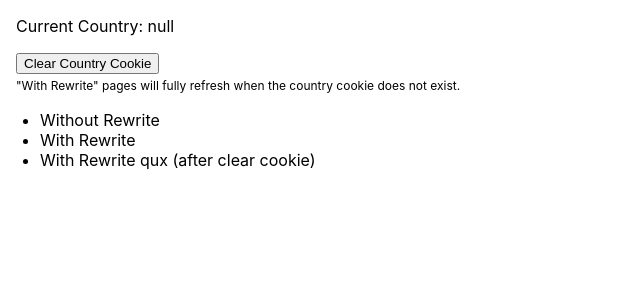
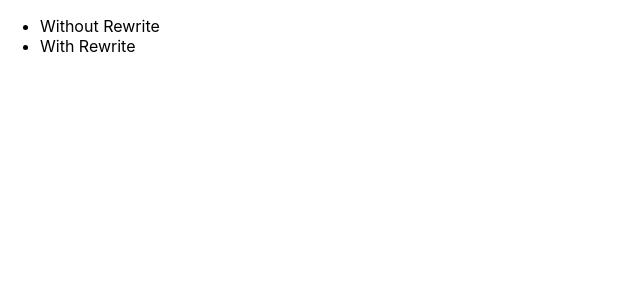
Before and after one commit to sinanbekar/nextjs-prefetch-with-rewrite-country, a Next.js app: page / in a window 1280 px wide. Shown: the top 300 px of the page, without its empty margins (0-640 px from the left). Built offline with nearby package versions, Linux system fonts and the light colour scheme.

Commit message:
only _middleware not next.config

```diff
--- a/next.config.js
+++ b/next.config.js
@@ -1,50 +1,6 @@
-const { PHASE_DEVELOPMENT_SERVER } = require("next/constants");
-
-const rewriteRoutes = ["/with-rewrite", "/with-rewrite/:slug"];
-
 /** @type {import('next').NextConfig} */
-const nextConfig = (phase, { defaultConfig }) => {
-  return {
-    reactStrictMode: true,
-    async rewrites() {
-      return {
-        afterFiles: rewriteRoutes.map((route) => {
-          return {
-            source: route,
-            has: [
-              {
-                type: "cookie",
-                key: "country",
-                value: "(?<country>.*)",
-              },
-            ],
-            destination: `/country/:country${route}`,
-          };
-        }),
-        fallback:
-          phase === PHASE_DEVELOPMENT_SERVER
-            ? rewriteRoutes.map((route) => {
-                return {
-                  source: route,
-                  destination: `/country/US${route}`,
-                };
-              })
-            : rewriteRoutes.map((route) => {
-                return {
-                  source: route,
-                  has: [
-                    {
-                      type: "header",
-                      key: "x-vercel-ip-country",
-                      value: "(?<country>.*)",
-                    },
-                  ],
-                  destination: `/country/:country${route}`,
-                };
-              }),
-      };
-    },
-  };
+const nextConfig = {
+  reactStrictMode: true,
 };
 
 module.exports = nextConfig;
--- a/pages/index.js
+++ b/pages/index.js
@@ -3,23 +3,6 @@ import Link from "next/link";
 import React from "react";
 
 export default function Home() {
-  const [currentCountry, setCurrentCountry] = React.useState(null);
-
-  React.useEffect(() => {
-    const cookieValue = document.cookie
-      .split("; ")
-      ?.find((row) => row.startsWith("country="))
-      ?.split("=")[1];
-
-    setCurrentCountry(cookieValue);
-  }, []);
-
-  const clearCookie = (event) => {
-    document.cookie =
-      "country=; expires=Thu, 01 Jan 1970 00:00:00 GMT; SameSite=None; Secure";
-    setCurrentCountry(null);
-  };
-
   return (
     <div>
       <Head>
@@ -27,17 +10,6 @@ export default function Home() {
       </Head>
 
       <main>
-        <div style={{ margin: "1rem" }}>
-          <div style={{ marginTop: "1rem" }}>
-            <p>Current Country: {currentCountry ?? "null"}</p>
-            <button onClick={clearCookie}>Clear Country Cookie</button>
-            <br />
-            <small style={{ fontSize: "12px" }}>
-              &quot;With Rewrite&quot; pages will fully refresh when the
-              country cookie does not exist.
-            </small>
-          </div>
-        </div>
         <ul>
           <li>
             <Link href="/without-rewrite">Without Rewrite</Link>
@@ -45,9 +17,6 @@ export default function Home() {
           <li>
             <Link href="/with-rewrite">With Rewrite</Link>
           </li>
-          <li>
-            <Link href="/with-rewrite/qux">With Rewrite qux (after clear cookie)</Link>
-          </li>
         </ul>
       </main>
     </div>
```
Also changed, not shown: pages/_middleware.js (+14 -5 lines).
